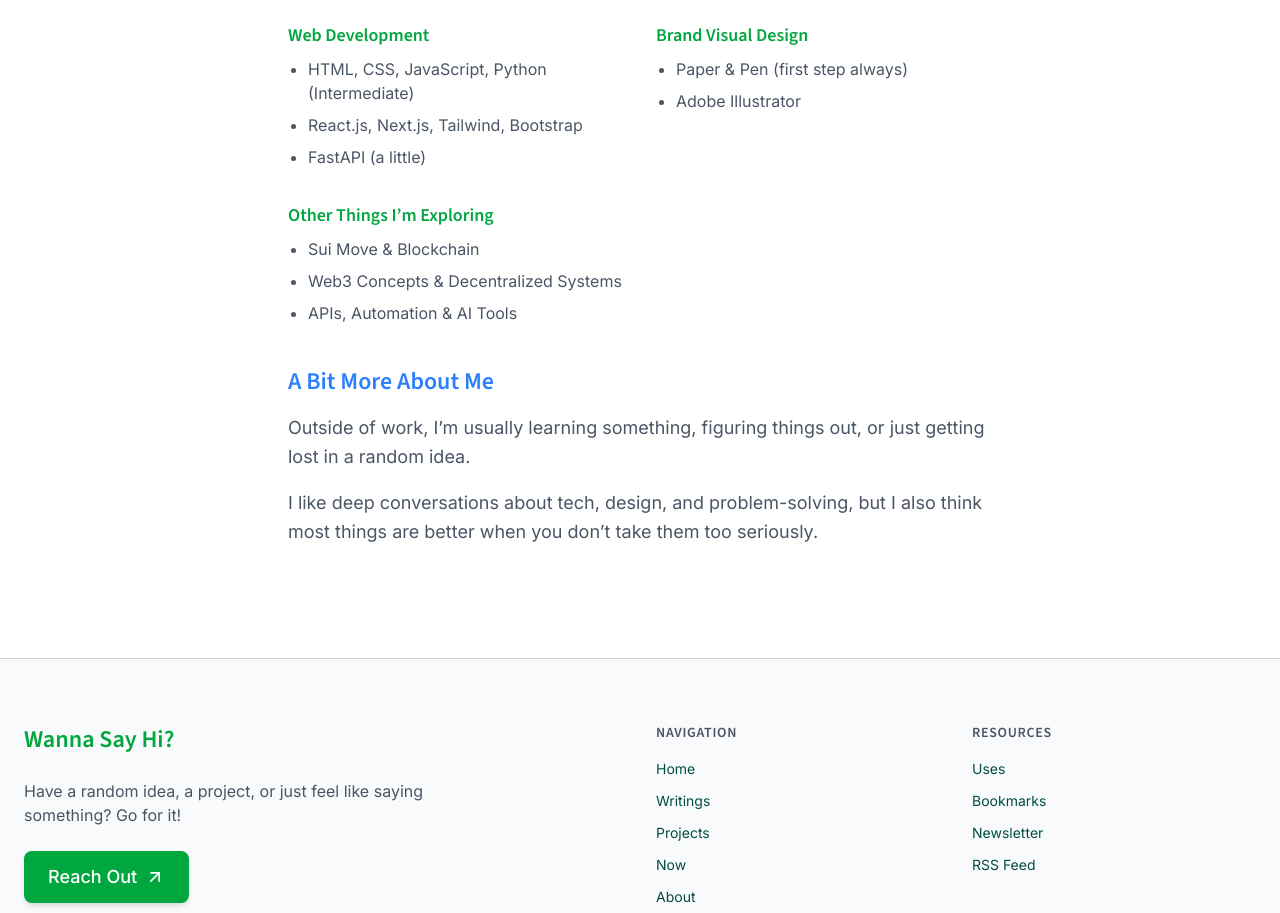
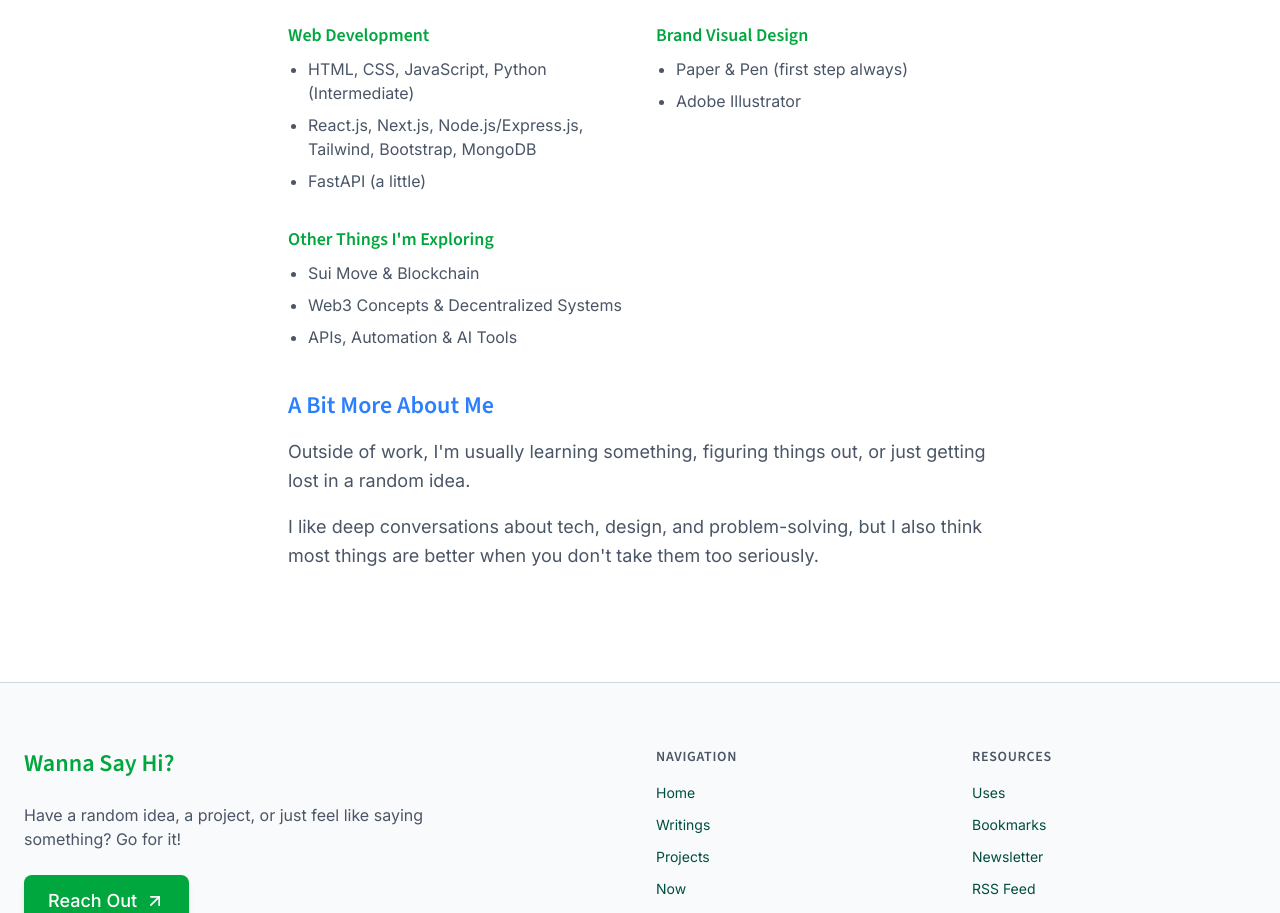
Before and after one commit to abdushakurob/abdushakurob.github.io, a Next.js app: page /about in a window 1280 px wide. Shown: the part 850-1763 px from the top of the page. Built offline with nearby package versions, Linux system fonts and the light colour scheme.

Commit message:
Update skills and personal information in About page; fix email link in Footer

```diff
--- a/app/about/page.tsx
+++ b/app/about/page.tsx
@@ -47,7 +47,7 @@ export default function About() {
           <h3 className="text-lg font-semibold text-green-600">Web Development</h3>
           <ul className="list-disc pl-5 text-gray-600 space-y-2 mt-2">
             <li>HTML, CSS, JavaScript, Python (Intermediate)</li>
-            <li>React.js, Next.js, Tailwind, Bootstrap</li>
+            <li>React.js, Next.js, Node.js/Express.js, Tailwind, Bootstrap, MongoDB</li>
             <li>FastAPI (a little)</li>
           </ul>
         </div>
@@ -59,7 +59,7 @@ export default function About() {
           </ul>
         </div>
         <div>
-          <h3 className="text-lg font-semibold text-green-600">Other Things I’m Exploring</h3>
+          <h3 className="text-lg font-semibold text-green-600">Other Things I&apos;m Exploring</h3>
           <ul className="list-disc pl-5 text-gray-600 space-y-2 mt-2">
             <li>Sui Move &amp; Blockchain</li>
             <li>Web3 Concepts &amp; Decentralized Systems</li>
@@ -71,12 +71,12 @@ export default function About() {
       {/* A Bit More About Me */}
       <h2 className="text-2xl font-semibold text-blue-500 mt-10 mb-4">A Bit More About Me</h2>
       <p className="text-lg text-gray-600 leading-relaxed">
-        Outside of work, I’m usually learning something, figuring things out,
+        Outside of work, I&apos;m usually learning something, figuring things out,
         or just getting lost in a random idea.
       </p>
       <p className="text-lg text-gray-600 leading-relaxed mt-4">
         I like deep conversations about tech, design, and problem-solving,
-        but I also think most things are better when you don’t take them too seriously.
+        but I also think most things are better when you don&apos;t take them too seriously.
       </p>
     </div>
   );
--- a/components/Footer.tsx
+++ b/components/Footer.tsx
@@ -10,7 +10,7 @@ const Footer: React.FC = () => {
     { name: 'GitHub', icon: <Github size={24} />, url: 'https://github.com/abdushakurOB' },
     { name: 'LinkedIn', icon: <Linkedin size={24} />, url: 'https://linkedin.com/in/abdushakurOB' },
     { name: 'Twitter', icon: <Twitter size={24} />, url: 'https://twitter.com/AbdushakurOB' },
-    { name: 'Email', icon: <Mail size={24} />, url: 'mailto:your.email@example.com' },
+    { name: 'Email', icon: <Mail size={24} />, url: 'mailto:me@abdushakur.me' },
   ];
 
   return (
```
